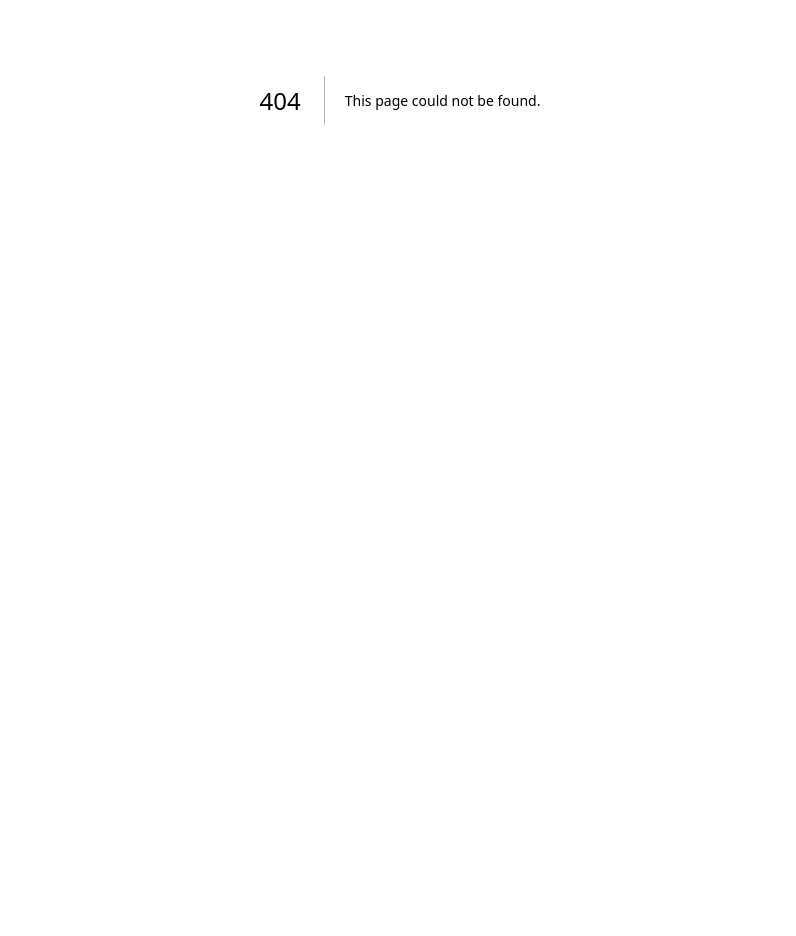
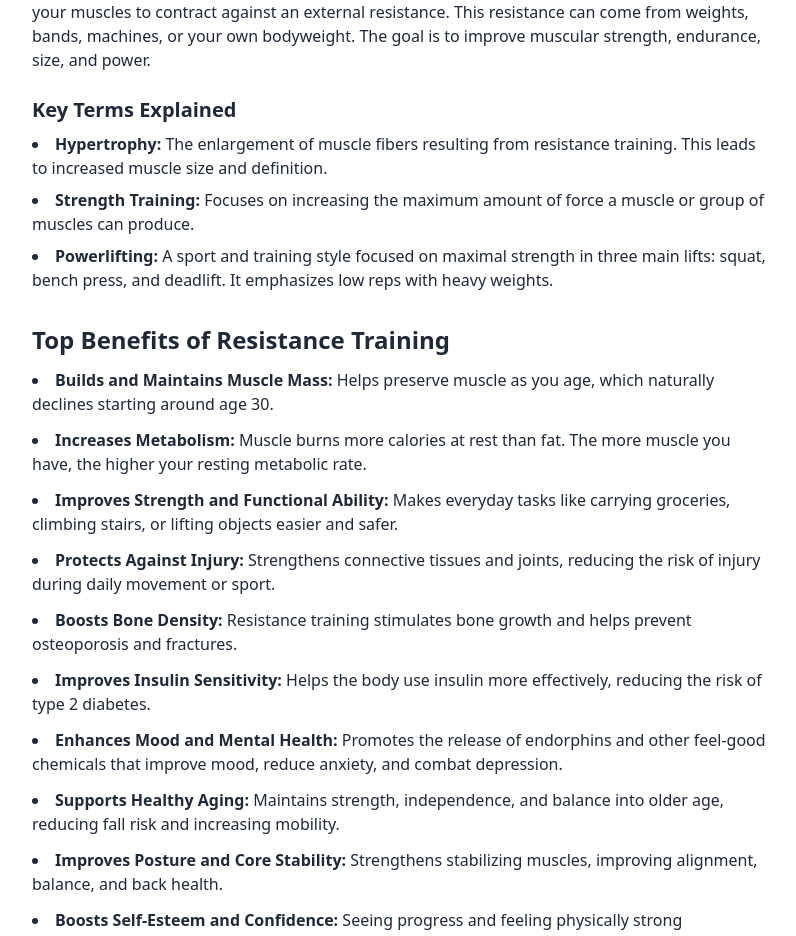
Before and after one commit to TheGainMaker/TheGainMaker-, a Next.js app: page /health-and-wellness/benefits-of-resistance-training in a window 1280 px wide. Before the commit this address had no page. Shown: the part 300-1236 px from the top of the page, without its empty margins (240-1036 px from the left). Before the commit the page ends 800 px from the top, so only its background shows below. Built offline with nearby package versions, Linux system fonts and the light colour scheme.

Commit message:
Create benefits-of-resistance-training.js

```diff
--- /dev/null
+++ b/pages/health-and-wellness/benefits-of-resistance-training.js
@@ -0,0 +1,92 @@
+export default function ResistanceTrainingSummary() {
+  return (
+    <div className="max-w-3xl mx-auto px-4 py-10 text-gray-800">
+      <h1 className="text-4xl font-bold mb-6">The Benefits of Resistance Training</h1>
+
+      <p className="mb-4">
+        Resistance training is one of the most effective and efficient ways to improve health, build muscle, and enhance quality of life. Whether you're lifting dumbbells, using machines, performing bodyweight exercises, or training with bands, resistance training provides a wide range of benefits for people of all ages and fitness levels.
+      </p>
+
+      <h2 className="text-2xl font-semibold mt-8 mb-3">What Is Resistance Training?</h2>
+      <p className="mb-4">
+        Resistance training (also known as strength training or weight training) is any exercise that causes your muscles to contract against an external resistance. This resistance can come from weights, bands, machines, or your own bodyweight. The goal is to improve muscular strength, endurance, size, and power.
+      </p>
+
+      <h3 className="text-xl font-semibold mt-6 mb-2">Key Terms Explained</h3>
+      <ul className="list-disc list-inside space-y-2">
+        <li>
+          <strong>Hypertrophy:</strong> The enlargement of muscle fibers resulting from resistance training. This leads to increased muscle size and definition.
+        </li>
+        <li>
+          <strong>Strength Training:</strong> Focuses on increasing the maximum amount of force a muscle or group of muscles can produce.
+        </li>
+        <li>
+          <strong>Powerlifting:</strong> A sport and training style focused on maximal strength in three main lifts: squat, bench press, and deadlift. It emphasizes low reps with heavy weights.
+        </li>
+      </ul>
+
+      <h2 className="text-2xl font-semibold mt-8 mb-3">Top Benefits of Resistance Training</h2>
+      <ul className="list-disc list-inside space-y-3">
+        <li>
+          <strong>Builds and Maintains Muscle Mass:</strong> Helps preserve muscle as you age, which naturally declines starting around age 30.
+        </li>
+        <li>
+          <strong>Increases Metabolism:</strong> Muscle burns more calories at rest than fat. The more muscle you have, the higher your resting metabolic rate.
+        </li>
+        <li>
+          <strong>Improves Strength and Functional Ability:</strong> Makes everyday tasks like carrying groceries, climbing stairs, or lifting objects easier and safer.
+        </li>
+        <li>
+          <strong>Protects Against Injury:</strong> Strengthens connective tissues and joints, reducing the risk of injury during daily movement or sport.
+        </li>
+        <li>
+          <strong>Boosts Bone Density:</strong> Resistance training stimulates bone growth and helps prevent osteoporosis and fractures.
+        </li>
+        <li>
+          <strong>Improves Insulin Sensitivity:</strong> Helps the body use insulin more effectively, reducing the risk of type 2 diabetes.
+        </li>
+        <li>
+          <strong>Enhances Mood and Mental Health:</strong> Promotes the release of endorphins and other feel-good chemicals that improve mood, reduce anxiety, and combat depression.
+        </li>
+        <li>
+          <strong>Supports Healthy Aging:</strong> Maintains strength, independence, and balance into older age, reducing fall risk and increasing mobility.
+        </li>
+        <li>
+          <strong>Improves Posture and Core Stability:</strong> Strengthens stabilizing muscles, improving alignment, balance, and back health.
+        </li>
+        <li>
+          <strong>Boosts Self-Esteem and Confidence:</strong> Seeing progress and feeling physically strong contributes to a better body image and self-belief.
+        </li>
+      </ul>
+
+      <h2 className="text-2xl font-semibold mt-8 mb-3">Types of Resistance Training</h2>
+      <ul className="list-disc list-inside space-y-2">
+        <li><strong>Bodyweight Training:</strong> Includes push-ups, squats, lunges, and planks using your own body for resistance.</li>
+        <li><strong>Free Weights:</strong> Uses dumbbells, barbells, and kettlebells for versatile and scalable workouts.</li>
+        <li><strong>Machines:</strong> Provide controlled resistance and are helpful for beginners or isolating specific muscles.</li>
+        <li><strong>Resistance Bands:</strong> Portable, joint-friendly, and suitable for rehab or full-body training.</li>
+        <li><strong>Powerlifting:</strong> Focused on maximal strength and includes heavy compound lifts with progressive overload.</li>
+      </ul>
+
+      <h2 className="text-2xl font-semibold mt-8 mb-3">How Often Should You Do It?</h2>
+      <p className="mb-4">
+        For general health, aim for resistance training at least <strong>2–3 times per week</strong>, targeting all major muscle groups. For hypertrophy or strength goals, training each muscle group <strong>2 times per week</strong> with progressive overload is optimal.
+      </p>
+
+      <h2 className="text-2xl font-semibold mt-8 mb-3">Tips to Get Started</h2>
+      <ul className="list-disc list-inside space-y-2">
+        <li>Start with bodyweight or light resistance to master proper form.</li>
+        <li>Follow a structured plan to track sets, reps, and progress.</li>
+        <li>Progress slowly—add weight, reps, or sets over time.</li>
+        <li>Incorporate both compound (multi-joint) and isolation exercises.</li>
+        <li>Rest at least 48 hours between training the same muscle group.</li>
+        <li>Stay consistent: even 15–30 minutes can deliver results if done regularly.</li>
+      </ul>
+
+      <h2 className="text-2xl font-semibold mt-8 mb-3">Final Takeaway</h2>
+      <p className="mb-8">
+        Resistance training is one of the most powerful tools for building strength, protecting your long-term health, and improving both physical and mental performance. No matter your age or background, it's never too late to start lifting—and the benefits compound over time.
+      </p>
+    </div>
+  );
+    }
```
